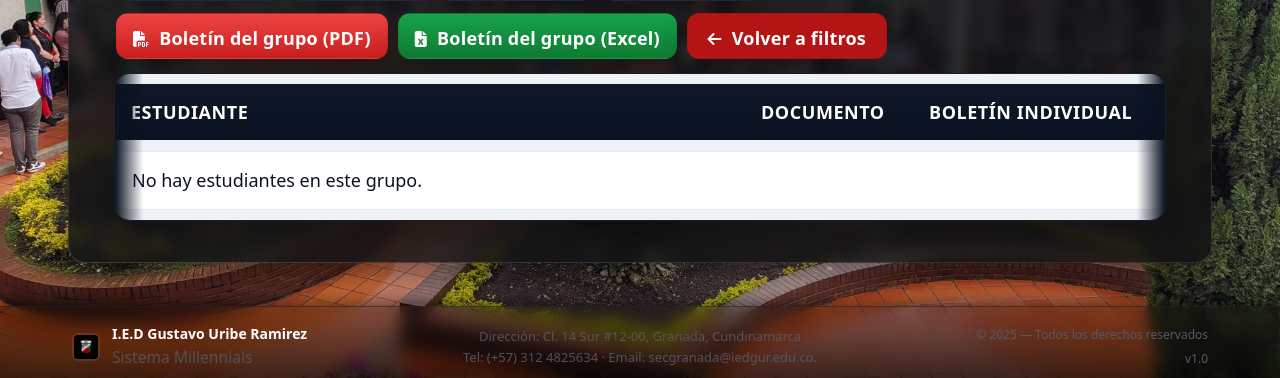
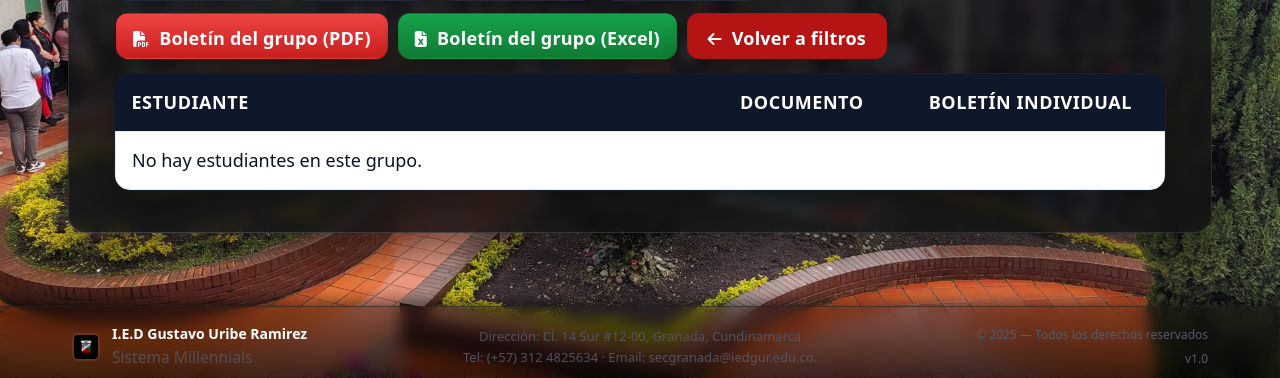
Before and after one commit to CarrKev1545/Milenials, a Django app: template core/templates/core/administrativo/administrativo_reportes_academicos_por_grupo.html in a window 1280 px wide. Shown: the part 422-800 px from the top of the page. Run offline with Django 5.2, Linux system fonts and the light colour scheme; the template is opened without the code that fills it, so the values that code supplies are empty.

Commit message:
planila admin 6

```diff
--- a/core/templates/core/administrativo/administrativo_reportes_academicos_por_grupo.html
+++ b/core/templates/core/administrativo/administrativo_reportes_academicos_por_grupo.html
@@ -6,11 +6,11 @@
 {% block extra_css %}
 <style>
   /* ===== Escala base rem + ajustes fluidos ===== */
-  :root { font-size: 16px; } /* 1rem = 16px */
-  @media (max-width: 75em) { :root { font-size: 15px; } } /* ~1200px */
-  @media (max-width: 62em) { :root { font-size: 14px; } } /* ~992px  */
-  @media (max-width: 48em) { :root { font-size: 13px; } } /* ~768px  */
-  @media (max-width: 36em) { :root { font-size: 12px; } } /* ~576px  */
+  :root { font-size: 16px; }
+  @media (max-width: 75em) { :root { font-size: 15px; } }
+  @media (max-width: 62em) { :root { font-size: 14px; } }
+  @media (max-width: 48em) { :root { font-size: 13px; } }
+  @media (max-width: 36em) { :root { font-size: 12px; } }
 
   /* ===== Barra roja superior ===== */
   .page-title{
@@ -30,7 +30,6 @@
     border:1px solid rgba(255,255,255,.10); backdrop-filter: blur(.375rem) saturate(115%);
     box-shadow:0 1.375rem 2.75rem rgba(0,0,0,.50); z-index:0
   }
-
   .rg-inner{position:relative;z-index:1;padding:1.75rem 1.5rem 1.5rem}
 
   /* ===== Badge ===== */
@@ -70,7 +69,7 @@
   .btn:active{transform:translateY(0) scale(.99)}
   .btn:focus{outline:.1875rem solid rgba(255,255,255,.4); outline-offset:.125rem}
 
-  /* ===== Tabla ===== */
+  /* ===== Tabla (base) ===== */
   .table-card{
     --ring: 255,255,255;
     background:#0b1220;
@@ -92,7 +91,7 @@
     width:100%;
     border-collapse:separate;
     border-spacing:0 .625rem;
-    table-layout:auto; /* asegura cálculo natural de ancho y evita cortes raros */
+    table-layout:auto;
   }
 
   .tabla thead th{
@@ -107,11 +106,11 @@
     background:#fff; color:#0b1220; border:1px solid #e6ebf3;
     padding:.875rem 1rem; vertical-align:middle;
     transition: filter .12s ease, box-shadow .12s ease;
-    overflow: visible;    /* evita recortes internos */
+    overflow: visible;
   }
   .tabla tbody tr td:first-child{
     border-top-left-radius:.75rem;border-bottom-left-radius:.75rem;border-left-width:1px;
-    position:sticky; left:0; z-index:6; background:#fff; /* z superior para que nunca quede debajo */
+    position:sticky; left:0; z-index:6; background:#fff;
     box-shadow: .0625rem 0 0 #e6ebf3;
   }
   .tabla tbody tr td:last-child {border-top-right-radius:.75rem;border-bottom-right-radius:.75rem;border-right-width:1px}
@@ -119,13 +118,8 @@
 
   /* Avatar + nombre (sin avatar) */
   .alum{display:flex;align-items:center;gap:.75rem;font-weight:900;letter-spacing:.02em;flex-wrap:wrap;min-width:0;}
-  .alum .name{
-    white-space:normal;          /* permite salto de línea */
-    word-break:break-word;       /* por si hay apellidos largos/compuestos */
-    overflow:visible;            /* nunca cortar visualmente */
-    min-width:0;
-  }
-  .avatar{display:none!important;} /* removemos las iniciales */
+  .alum .name{white-space:normal; word-break:break-word; overflow:visible; min-width:0;}
+  .avatar{display:none!important;}
 
   /* Documento */
   .doc{opacity:.9;font-weight:800;font-variant-numeric:tabular-nums; font-family: ui-monospace, SFMono-Regular, Menlo, Monaco, Consolas, "Liberation Mono", "Courier New", monospace}
@@ -142,33 +136,73 @@
   .mini a.xls {background:linear-gradient(180deg,#16a34a,#0f7a33)}
   .mini a:hover{transform:translateY(-.0625rem); box-shadow:0 .75rem 1.5rem rgba(0,0,0,.22); filter:saturate(110%)}
 
-  /* Anchos de columnas + responsive (más aire para el nombre) */
-  .tabla th:nth-child(1){width:60%}
-  .tabla th:nth-child(2){width:16%}
-  .tabla th:nth-child(3){width:24%}
-  @media (max-width: 61.25em){ /* ~980px */
-    .tabla th:nth-child(2), .tabla td:nth-child(2){display:none}
-    .tabla th:nth-child(1){width:auto}
+  /* --- FIX superposición primera columna vs. encabezado --- */
+  .tabla thead th{ z-index: 10 !important; }
+  .tabla tbody tr td:first-child{ z-index: 3 !important; }
+  .tabla tbody tr:first-child td:first-child{ border-top-left-radius: .5rem; }
+
+  /* ====== OVERRIDES PARA UN TABLE LISO Y ALINEADO ====== */
+  table.tabla{
+    border-collapse: collapse !important;
+    border-spacing: 0 !important;
   }
 
-  /* --- FIX superposición primera columna vs. encabezado --- */
-
-  /* Asegura que el encabezado quede SIEMPRE por encima */
+  /* Header oscuro y por encima */
   .tabla thead th{
+    position: sticky;
+    top: 0;
     z-index: 10 !important;
+    background:#0f172a;
+    color:#fff;
   }
 
-  /* La primera celda sticky queda por debajo del thead, pero por encima del resto */
-  .tabla tbody tr td:first-child{
-    z-index: 3 !important; /* antes lo teníamos más alto */
-    box-shadow: .0625rem 0 0 #e6ebf3; /* mantiene el divisor vertical */
+  /* Celdas uniformes */
+  .tabla tbody td{
+    background:#ffffff;
+    border:1px solid #e5e9f2;
+    padding:.875rem 1rem;
+    vertical-align:middle;
   }
 
-  /* (Opcional) Suaviza el borde redondeado superior para que no “asome” bajo el header */
-  .tabla tbody tr:first-child td:first-child{
-    border-top-left-radius: .5rem;
+  /* Primera columna sticky alineada */
+  .tabla tbody tr td:first-child{
+    position: sticky;
+    left: 0;
+    z-index: 3 !important;
+    background: #ffffff;
+    box-shadow: none;
+    border-left-color: #e5e9f2;
+    border-right-color: #e5e9f2;
   }
 
+  /* Sin radios por celda (evita saltos) */
+  .tabla tbody tr td:first-child,
+  .tabla tbody tr td:last-child{ border-radius: 0 !important; }
+
+  /* Hover discreto por fila */
+  .tabla tbody tr:hover td{
+    filter: none;
+    box-shadow: none;
+    background: #f9fbfd;
+  }
+
+  /* Quitar máscaras del contenedor */
+  .table-responsive{
+    background: transparent !important;
+    -webkit-mask-image: none !important;
+            mask-image: none !important;
+  }
+
+  /* Anchos de columnas + responsive */
+  .tabla th:nth-child(1), .tabla td:nth-child(1){ width: 58%; }
+  .tabla th:nth-child(2), .tabla td:nth-child(2){ width: 18%; text-align: left; }
+  .tabla th:nth-child(3), .tabla td:nth-child(3){ width: 24%; }
+
+  @media (max-width: 61.25em){
+    .tabla th:nth-child(2), .tabla td:nth-child(2){ display: none; }
+    .tabla th:nth-child(1), .tabla td:nth-child(1){ width: auto; }
+    .tabla th:nth-child(3), .tabla td:nth-child(3){ width: 1%; }
+  }
 </style>
 {% endblock %}
 
@@ -247,10 +281,14 @@
   const $tags  = document.getElementById('resumen-tags');
   const $tbody = document.getElementById('tbody-alumnos');
 
-  async function j(url){ try{ const r=await fetch(url,{headers:{'Accept':'application/json'}}); return await r.json(); }catch{return{}} }
+  async function j(url){
+    try{ const r=await fetch(url,{headers:{'Accept':'application/json'}}); return await r.json(); }
+    catch{ return {}; }
+  }
   const addTag = (icon, txt)=>{
     const s = document.createElement('span'); s.className='chip';
-    s.innerHTML = `<i class="${icon}"></i><span>${txt}</span>`; $tags.appendChild(s);
+    s.innerHTML = `<i class="${icon}"></i><span>${txt}</span>`;
+    $tags.appendChild(s);
   };
 
   (async()=>{
@@ -284,9 +322,7 @@
 
       const tr = document.createElement('tr');
       tr.innerHTML = `
-        <td class="alum">
-          <span class="name">${nombreCompleto}</span>
-        </td>
+        <td class="alum"><span class="name">${nombreCompleto}</span></td>
         <td class="doc">${a.documento || ''}</td>
         <td>
           <div class="mini">
```
